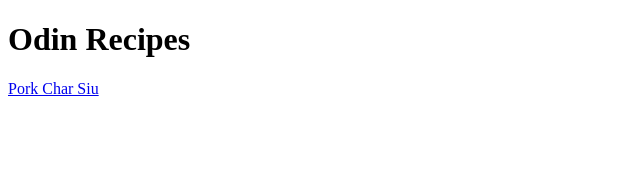
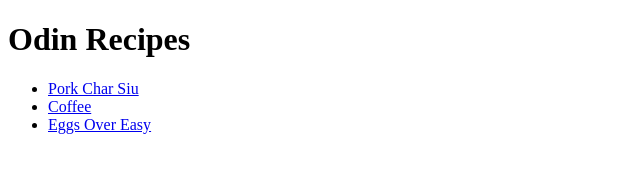
Before and after one commit to KamSingletary/odin-recipes, a plain HTML site: page index.html in a window 1280 px wide. Shown: the whole page, without its empty margins (0-640 px from the left). Drawn offline with Linux system fonts and the light colour scheme.

Commit message:
updated index with current links

```diff
--- a/index.html
+++ b/index.html
@@ -7,7 +7,11 @@
 
 <body>
     <h1>Odin Recipes</h1>
-    <a href="./recipes/char-siu.html" target="_blank" referrer="no-referrer noopener">Pork Char Siu</a>
-</body>
+      <ul>
+        <li><a href="./recipes/char-siu.html" target="_blank" referrer="no-referrer noopener">Pork Char Siu</a></li>
+        <li><a href="./recipes/coffee.html" target="_blank" referrer="no-referrer noopener">Coffee</a></li>
+        <li><a href="./recipes/egg-over-easy.html" target="_blank" referrer="no-referrer noopener">Eggs Over Easy</a></li>
+      </ul>
+    </body>
 
 </html>
```
Also changed, not shown: images/coffee.jpg (added), images/egg-over-easy.jpg (added).
